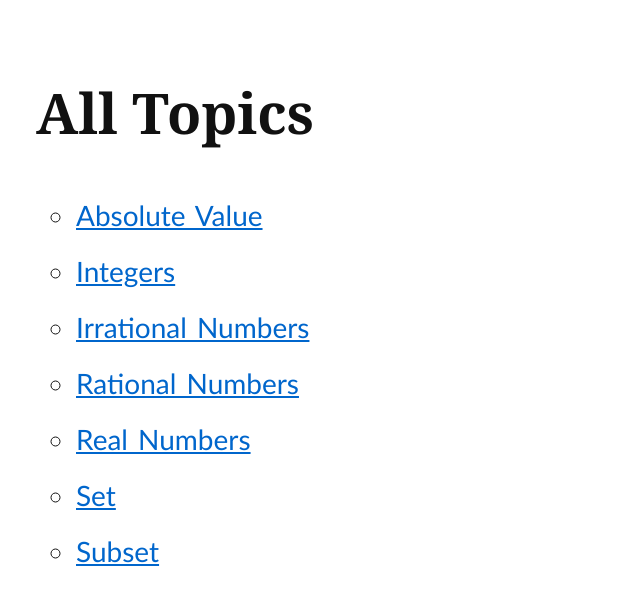
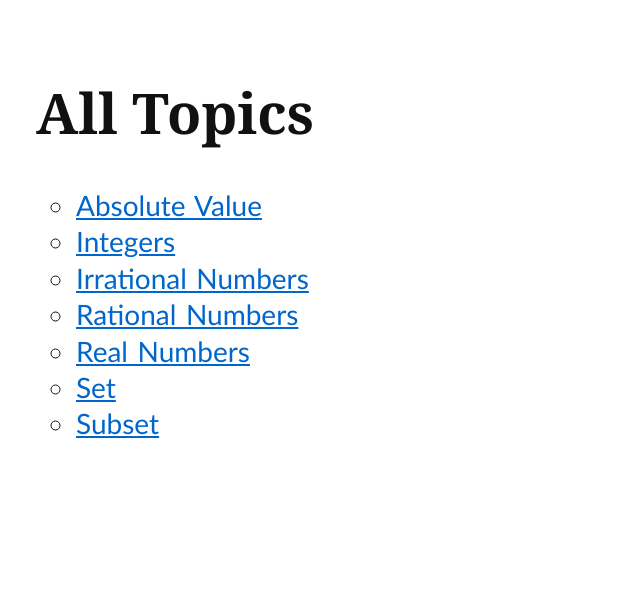
Before and after one commit to thrivingproject/mathsite-next-ts, a Next.js app: page / in a window 1280 px wide. Shown: the top 604 px of the page, without its empty margins (0-640 px from the left). Built offline with nearby package versions, Linux system fonts and the light colour scheme; what better-react-mathjax would draw is missing.

Commit message:
fix: adjust word-spacing and line-height for better readability

```diff
--- a/app/globals.css
+++ b/app/globals.css
@@ -17,7 +17,8 @@ p,
 li,
 a {
   font-family: "Gill Sans", "Gill Sans MT", Calibri, "Trebuchet MS", sans-serif;
-  word-spacing: 3px;
+  word-spacing: 2.4px;
+  line-height: 1.3rem;
 }
 
 /* Dark mode */
```
